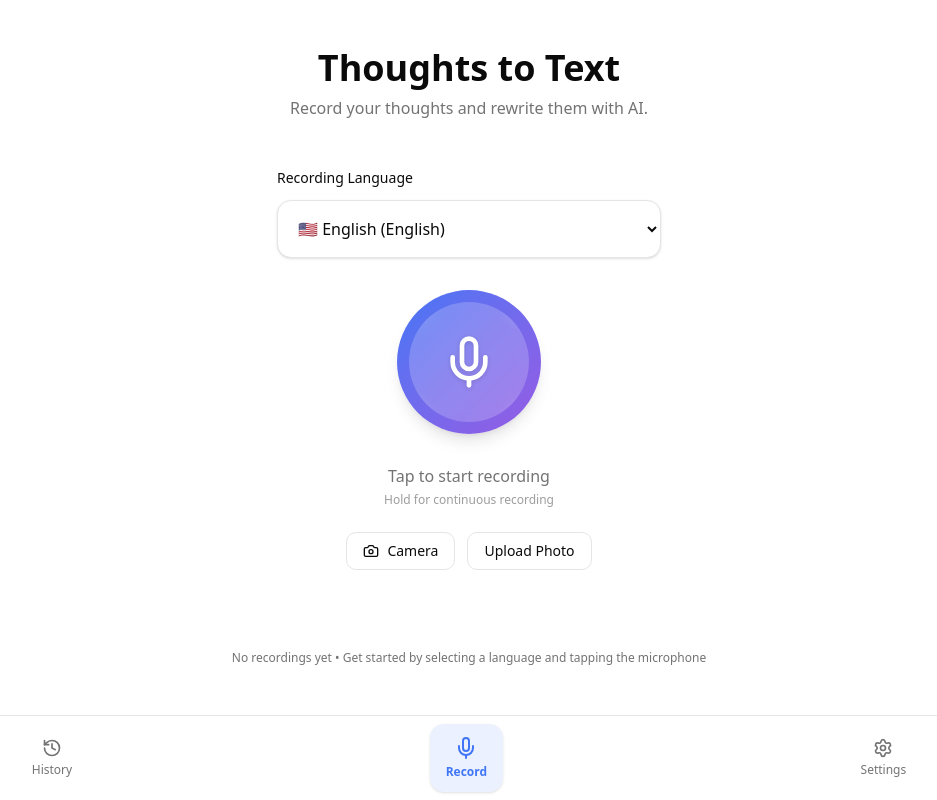
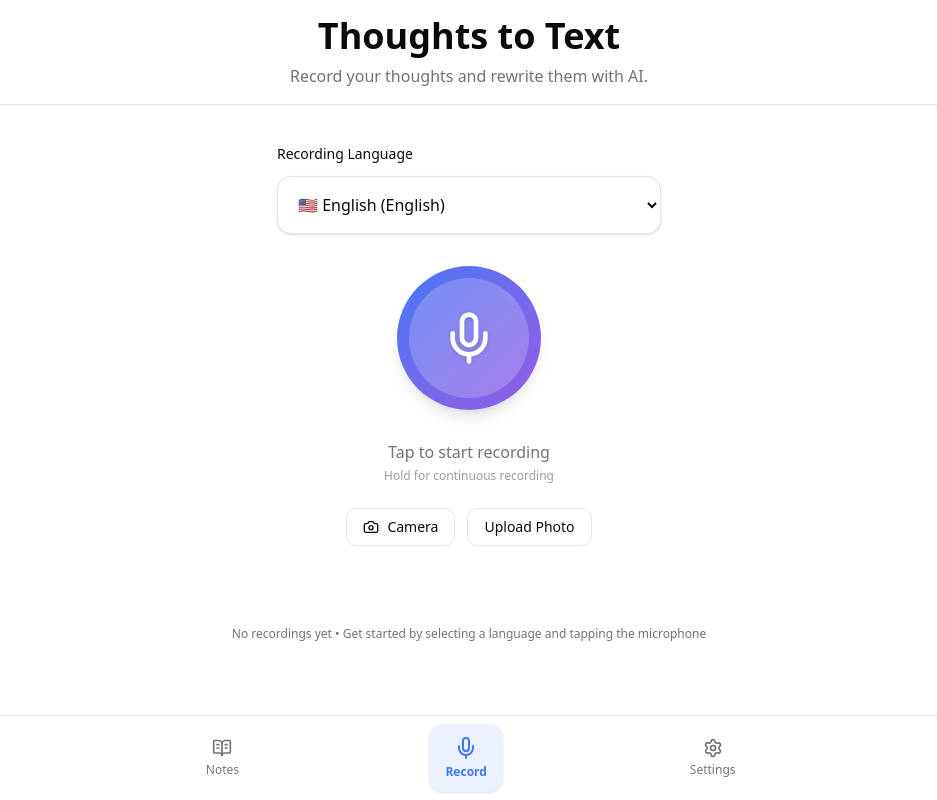
Before and after one commit to benjamin-lindenbauer/thoughts-to-text, a Next.js app: page / in a window 1280 px wide. Shown: the whole page, without its empty margins (171-1108 px from the left). Built offline with nearby package versions, Linux system fonts and the light colour scheme.

Commit message:
Changed some details

```diff
--- a/src/app/notes/[id]/page.tsx
+++ b/src/app/notes/[id]/page.tsx
@@ -244,7 +244,7 @@ export default function NoteDetailsPage() {
 
   return (
     <AppLayout>
-      <div className="p-4 md:p-6 max-w-4xl mx-auto">
+      <div className="p-4 md:p-6 max-w-3xl mx-auto">
         {/* Header */}
         <div className="flex items-center justify-between mb-6">
           <Button
--- a/src/app/notes/page.tsx
+++ b/src/app/notes/page.tsx
@@ -205,9 +205,10 @@ export default function NotesPage() {
 
   return (
     <AppLayout>
-      <div className="p-4 md:p-6">
+      <div className="flex justify-center">
+        <div className="w-full max-w-3xl p-4 md:p-6">
           {/* Header */}
-        <div className="mb-6 md:mb-8">
+          <div className="mb-6 md:mb-8 text-center">
             <h1 className="text-xl md:text-2xl font-bold text-foreground mb-2">
               Your Notes
             </h1>
@@ -267,6 +268,7 @@ export default function NotesPage() {
           {/* Toast Notifications */}
           <ToastContainer toasts={toasts} onRemoveToast={removeToast} />
         </div>
+      </div>
     </AppLayout>
   );
 }
--- a/src/app/page.tsx
+++ b/src/app/page.tsx
@@ -67,17 +67,19 @@ export default function Home() {
 
   return (
     <AppLayout>
-      <div className="flex flex-col items-center justify-center p-6 md:p-8">
-        {/* Header */}
-        <div className="text-center mb-8 md:mb-12">
+      {/* Fixed Header */}
+      <div className="fixed top-0 left-0 right-0 z-30 bg-background/95 backdrop-blur-sm border-b border-border">
+        <div className="text-center py-4 px-6">
           <h1 className="text-2xl md:text-3xl lg:text-4xl font-bold text-foreground mb-2">
             Thoughts to Text
           </h1>
-          <p className="text-sm md:text-base text-muted-foreground max-w-md">
+          <p className="text-sm md:text-base text-muted-foreground max-w-md mx-auto">
             Record your thoughts and rewrite them with AI.
           </p>
         </div>
+      </div>
 
+      <div className="flex flex-col items-center justify-center p-6 md:p-8 pt-32 md:pt-36">
         {/* Language selection */}
         <div className="mb-8 w-full max-w-sm">
           <label className="block text-sm font-medium text-foreground mb-3">
@@ -109,8 +111,8 @@ export default function Home() {
         {/* Notification */}
         {notification && (
           <div className={`fixed top-4 right-4 p-4 rounded-lg shadow-lg flex items-center gap-3 max-w-sm z-50 ${notification.type === 'success'
-              ? 'bg-green-50 border border-green-200 text-green-800 dark:bg-green-900/20 dark:border-green-800 dark:text-green-200'
-              : 'bg-red-50 border border-red-200 text-red-800 dark:bg-red-900/20 dark:border-red-800 dark:text-red-200'
+            ? 'bg-green-50 border border-green-200 text-green-800 dark:bg-green-900/20 dark:border-green-800 dark:text-green-200'
+            : 'bg-red-50 border border-red-200 text-red-800 dark:bg-red-900/20 dark:border-red-800 dark:text-red-200'
             }`}>
             {notification.type === 'success' ? (
               <CheckCircle className="w-5 h-5 flex-shrink-0" />
--- a/src/app/settings/page.tsx
+++ b/src/app/settings/page.tsx
@@ -4,7 +4,11 @@ import { SettingsForm } from "@/components/SettingsForm";
 export default function SettingsPage() {
   return (
     <AppLayout>
-      <SettingsForm />
+      <div className="flex justify-center">
+        <div className="w-full max-w-3xl">
+          <SettingsForm />
+        </div>
+      </div>
     </AppLayout>
   );
 }
--- a/src/components/AppLayout.tsx
+++ b/src/components/AppLayout.tsx
@@ -10,13 +10,11 @@ import { cn } from '@/lib/utils';
 interface AppLayoutProps {
   children: React.ReactNode;
   className?: string;
-  showMobileNav?: boolean;
 }
 
 export function AppLayout({
   children,
-  className,
-  showMobileNav = true
+  className
 }: AppLayoutProps) {
   useEffect(() => {
     // Initialize PWA manager
@@ -27,7 +25,7 @@ export function AppLayout({
   return (
     <div className="min-h-screen bg-background transition-colors duration-200">
       {/* Offline indicator - positioned at top */}
-      <div className="fixed top-4 left-4 right-4 z-40 flex justify-center pointer-events-none">
+      <div className="fixed top-4 right-4 z-40 flex justify-center pointer-events-none">
         <div className="pointer-events-auto">
           <OfflineIndicator />
         </div>
@@ -38,23 +36,19 @@ export function AppLayout({
         className={cn(
           'min-h-screen safe-area-top',
           // Account for navigation height + safe area on all screens
-          showMobileNav && 'pb-20',
-          // Desktop: standard padding
-          'md:px-6 md:py-4',
-          // Add top padding to account for offline indicator
-          'pt-4',
+          'pb-20',
+          // Standard padding
+          'px-4',
           className
         )}
       >
-        <div className="mx-auto max-w-7xl">
+        <div className="mx-auto max-w-3xl">
           {children}
         </div>
       </main>
 
       {/* Navigation - show on all screens */}
-      {showMobileNav && (
-        <MobileNavigation />
-      )}
+      <MobileNavigation />
 
       {/* PWA install prompt */}
       <PWAInstallPrompt />
--- a/src/components/MobileNavigation.tsx
+++ b/src/components/MobileNavigation.tsx
@@ -3,7 +3,7 @@
 import React from 'react';
 import Link from 'next/link';
 import { usePathname } from 'next/navigation';
-import { History, Mic, Settings } from 'lucide-react';
+import { BookOpenText, Mic, Settings } from 'lucide-react';
 import { OfflineIndicatorCompact } from './OfflineIndicator';
 import { cn } from '@/lib/utils';
 
@@ -16,8 +16,8 @@ interface NavItem {
 const navItems: NavItem[] = [
   {
     href: '/notes',
-    icon: History,
-    label: 'History',
+    icon: BookOpenText,
+    label: 'Notes',
   },
   {
     href: '/',
@@ -41,6 +41,7 @@ export function MobileNavigation() {
         <OfflineIndicatorCompact className="mx-auto" />
       </div>
 
+      <div className="mx-auto max-w-3xl">
         <div className="flex items-center justify-around px-4 py-2">
           {navItems.map((item) => {
             const Icon = item.icon;
@@ -73,6 +74,7 @@ export function MobileNavigation() {
             );
           })}
         </div>
+      </div>
     </nav>
   );
 }
--- a/src/components/NotesSearch.tsx
+++ b/src/components/NotesSearch.tsx
@@ -109,7 +109,7 @@ export function NotesSearch({
             placeholder="Search notes..."
             value={localSearchQuery}
             onChange={handleSearchChange}
-            className="w-full pl-10 pr-10 py-3 md:py-4 rounded-xl border border-border bg-card text-foreground placeholder:text-muted-foreground shadow-sm transition-colors focus:outline-none focus:ring-2 focus:ring-indigo-500 focus:border-transparent"
+            className="w-full pl-10 pr-10 py-3 rounded-xl border border-border bg-card text-foreground placeholder:text-muted-foreground shadow-sm transition-colors focus:outline-none focus:ring-2 focus:ring-indigo-500 focus:border-transparent"
           />
           {localSearchQuery && (
             <button
--- a/src/components/SettingsForm.tsx
+++ b/src/components/SettingsForm.tsx
@@ -222,7 +222,7 @@ export function SettingsForm() {
       )}
 
       {/* Settings Sections */}
-      <div className="space-y-6 md:space-y-8 max-w-2xl">
+      <div className="space-y-6 md:space-y-8 max-w-3xl">
         {/* Theme Settings */}
         <div className="space-y-4">
           <ThemeToggle />
```
Also changed, not shown: src/components/PWAInstallPrompt.tsx (line endings or trailing spaces). Lines whose indentation alone changed are shown as unchanged.
